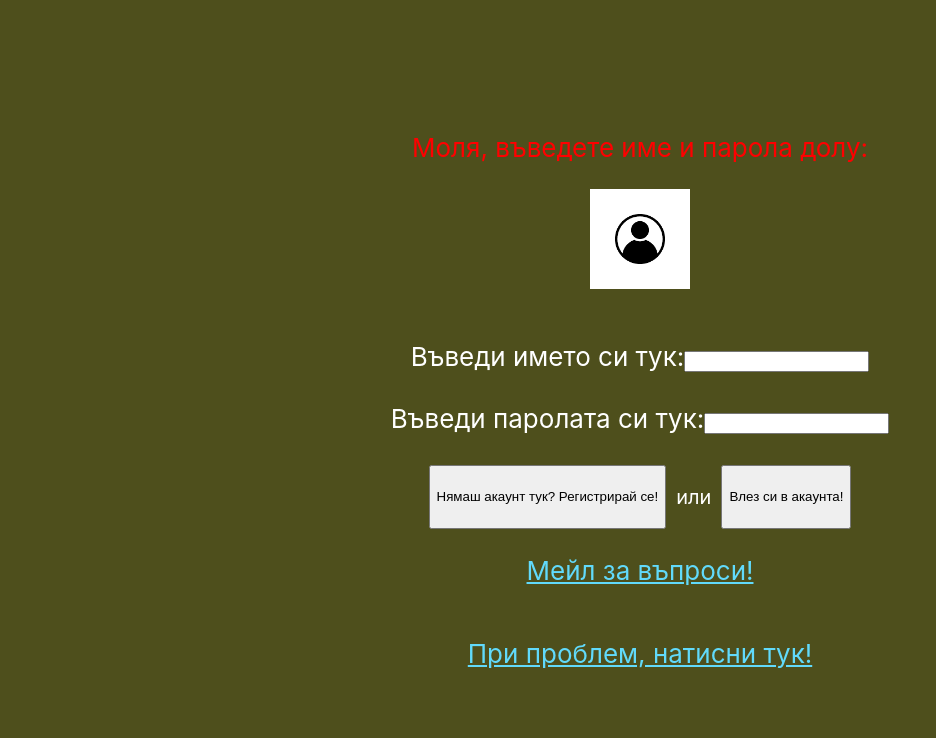
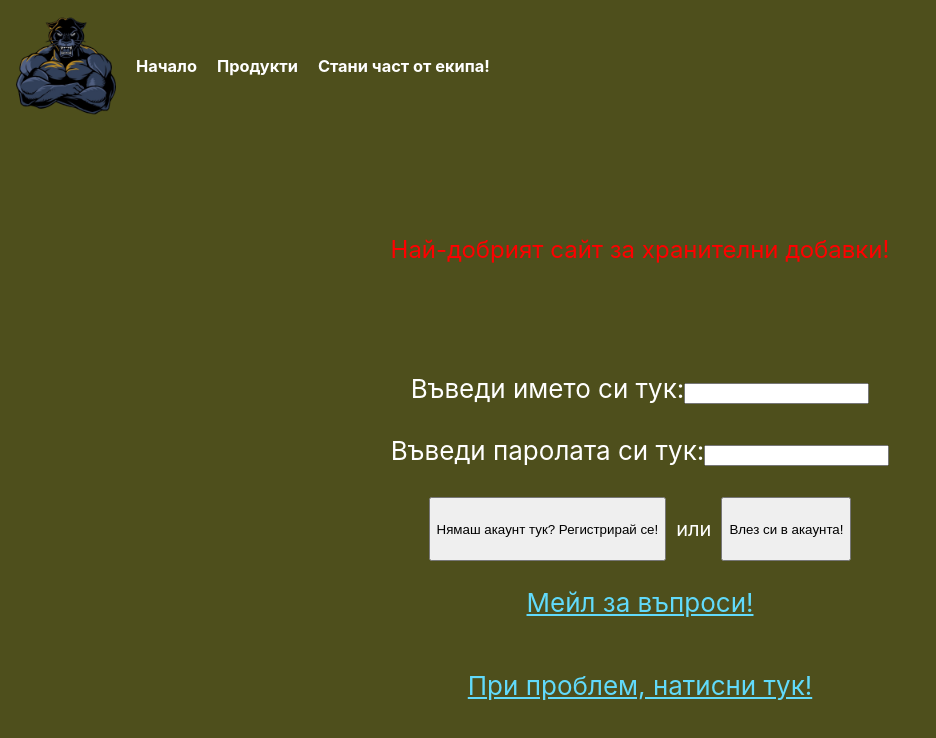
Before and after one commit to viXa221/course, a React (Create React App) app: page / in a window 1280 px wide. Shown: the top 738 px of the page, without its empty margins (0-936 px from the left). Built offline with nearby package versions, Linux system fonts and the light colour scheme.

Commit message:
new navBar and picture 2.0

```diff
--- a/src/App.css
+++ b/src/App.css
@@ -1,3 +1,24 @@
+.MainText{
+  display: flex;
+  align-items: center; /*центрира текста по вертикал*/
+  justify-content: center; /*центрира текста по хоризонтал*/
+  height: 200px;  /*задава височината на целия екран*/
+  font-size: 24px;
+}
+.navBar{
+  font-size: 0.875rem;
+  display: flex;
+  align-items: center;
+  gap: 20px; /*разстоянието м/у елементите */
+  padding: 16px;
+  position: absolute;
+  top:0;
+  left: 0;
+}
+.logo{
+width: 100px;
+height: 100px;
+}
 img{
   display:block;
   background: none;
--- a/src/App.js
+++ b/src/App.js
@@ -9,12 +9,16 @@ function App() {
   return (
     <div className="App">
       <header className="App-header">
-      <p style={{color:'red'}}>Моля, въведете име и парола долу:</p>
       {/* <img src={login.jpg} className="App-logo" alt="logo" /> */}
-      <img src={require('./login2.jpg')} alt='login' width='100px'></img>
-
         <p>
          </p>
+         <div className='navBar'>
+         <img src={require('./strong.png')} alt='strong' className='logo'></img>
+          <h3>Начало</h3>
+          <h3>Продукти</h3>
+          <h3>Стани част от екипа!</h3>
+          </div>
+          <p style={{color:'red'}} className='MainText'>Най-добрият сайт за хранителни добавки!</p>
         <form>
           <label id='nameRegister()'>Въведи името си тук:
             <input type="text"/>
```
Also changed, not shown: src/login2.jpg (deleted), src/strong.png (added).
